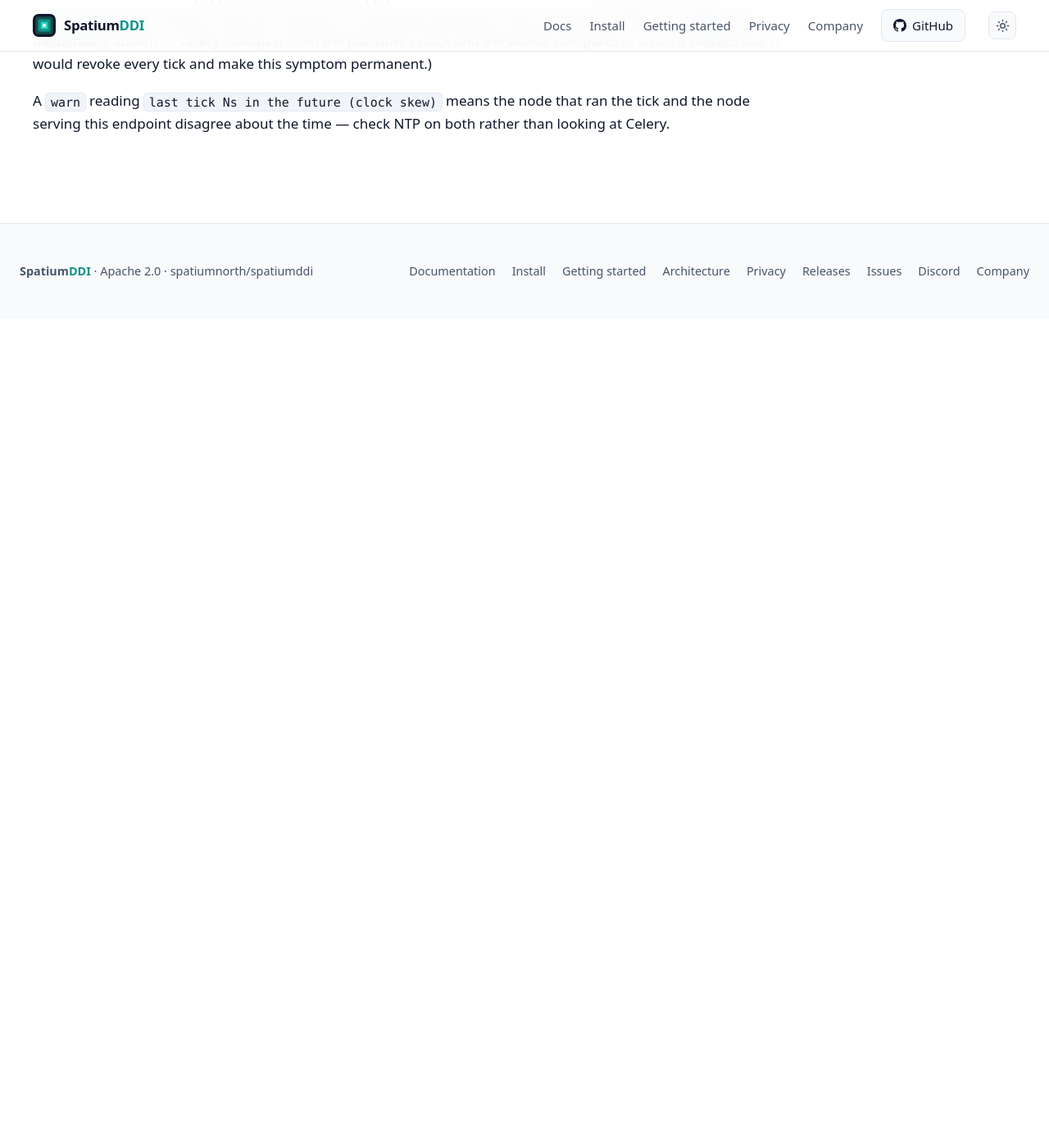
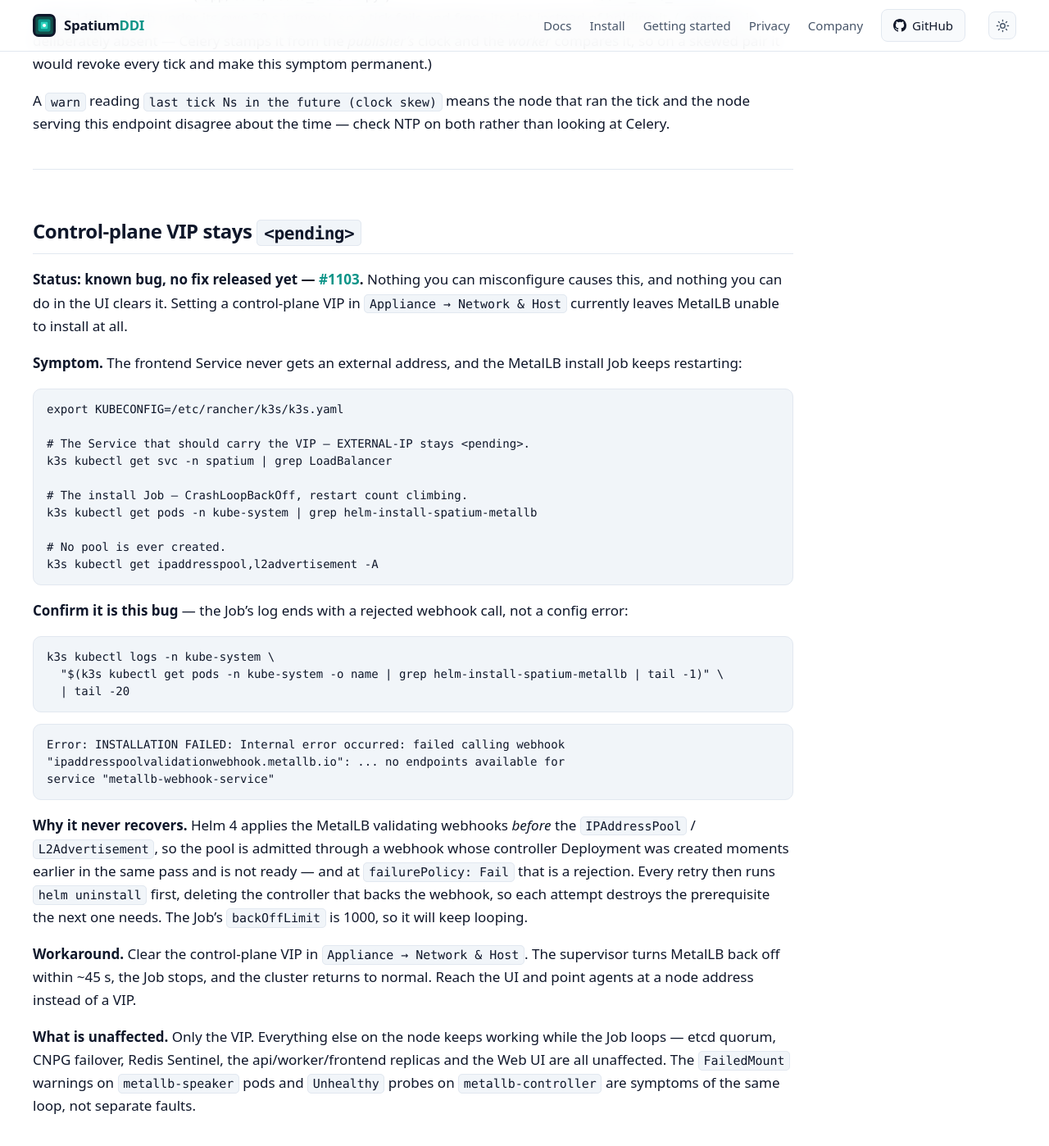
Before and after one commit to spatiumddi/spatiumddi, a Jekyll site: the page built from docs/TROUBLESHOOTING.md, in a window 1280 px wide and 1400 px high, scrolled down 7198 px. Shown: the whole window at 82% size. Built offline with Jekyll 4.4.1, drawn with Linux system fonts in a browser that asks for light colours; before the commit the page ends 7587 px from its top, so only the background shows below that.

Commit message:
docs: flag the control-plane VIP as broken where we tell operators to set it (#1105)
#1103 makes setting a control-plane VIP fail permanently, and three docs
describe it as working. TOPOLOGIES.md's Topology 7 bring-up is the sharp
one: step 4 says "set a MetalLB pool + a control-plane VIP. The frontend
moves onto the VIP" -- an operator following that hits a CrashLoopBackOff
and a Service stuck <pending>, with nothing anywhere saying it is known.

Documents the broken state; fixes nothing.

- TOPOLOGIES.md: a known-issue callout under the Topology 7 bring-up
  steps, plus an inline qualifier on the "One floating VIP" bullet above
  it, which states the VIP as working fact.
- APPLIANCE.md: same on the Phase 7c MetalLB/VIP section. Its description
  of the plumbing is still accurate -- the override really does reach the
  cluster -- so the callout says that and then says where it breaks,
  rather than implying the mechanism is wrong.
- TROUBLESHOOTING.md: a new recipe, "Control-plane VIP stays <pending>",
  which is where someone will actually look. Symptom, the three commands
  that confirm it (the Service, the Job, the absent CRs), the log line
  that distinguishes this from a config error, why it never recovers, the
  workaround (clear the VIP -- the supervisor disables MetalLB within
  ~45 s), and an explicit note that nothing else is affected, since the
  FailedMount and Unhealthy warnings it produces look like separate
  faults and are not.

The callouts are written to be deleted, not edited, when #1103 lands.

Co-authored-by: Claude Opus 5 (1M context) <noreply@anthropic.com>

````diff
--- a/docs/TROUBLESHOOTING.md
+++ b/docs/TROUBLESHOOTING.md
@@ -340,3 +340,64 @@ make this symptom permanent.)
 A `warn` reading `last tick Ns in the future (clock skew)` means the node
 that ran the tick and the node serving this endpoint disagree about the
 time — check NTP on both rather than looking at Celery.
+
+---
+
+## Control-plane VIP stays `<pending>`
+
+**Status: known bug, no fix released yet —
+[#1103](https://github.com/spatiumnorth/spatiumddi/issues/1103).** Nothing
+you can misconfigure causes this, and nothing you can do in the UI clears
+it. Setting a control-plane VIP in `Appliance → Network & Host` currently
+leaves MetalLB unable to install at all.
+
+**Symptom.** The frontend Service never gets an external address, and the
+MetalLB install Job keeps restarting:
+
+```bash
+export KUBECONFIG=/etc/rancher/k3s/k3s.yaml
+
+# The Service that should carry the VIP — EXTERNAL-IP stays <pending>.
+k3s kubectl get svc -n spatium | grep LoadBalancer
+
+# The install Job — CrashLoopBackOff, restart count climbing.
+k3s kubectl get pods -n kube-system | grep helm-install-spatium-metallb
+
+# No pool is ever created.
+k3s kubectl get ipaddresspool,l2advertisement -A
+```
+
+**Confirm it is this bug** — the Job's log ends with a rejected webhook
+call, not a config error:
+
+```bash
+k3s kubectl logs -n kube-system \
+  "$(k3s kubectl get pods -n kube-system -o name | grep helm-install-spatium-metallb | tail -1)" \
+  | tail -20
+```
+
+```
+Error: INSTALLATION FAILED: Internal error occurred: failed calling webhook
+"ipaddresspoolvalidationwebhook.metallb.io": ... no endpoints available for
+service "metallb-webhook-service"
+```
+
+**Why it never recovers.** Helm 4 applies the MetalLB validating webhooks
+*before* the `IPAddressPool` / `L2Advertisement`, so the pool is admitted
+through a webhook whose controller Deployment was created moments earlier
+in the same pass and is not ready — and at `failurePolicy: Fail` that is a
+rejection. Every retry then runs `helm uninstall` first, deleting the
+controller that backs the webhook, so each attempt destroys the
+prerequisite the next one needs. The Job's `backOffLimit` is 1000, so it
+will keep looping.
+
+**Workaround.** Clear the control-plane VIP in `Appliance → Network &
+Host`. The supervisor turns MetalLB back off within ~45 s, the Job stops,
+and the cluster returns to normal. Reach the UI and point agents at a node
+address instead of a VIP.
+
+**What is unaffected.** Only the VIP. Everything else on the node keeps
+working while the Job loops — etcd quorum, CNPG failover, Redis Sentinel,
+the api/worker/frontend replicas and the Web UI are all unaffected. The
+`FailedMount` warnings on `metallb-speaker` pods and `Unhealthy` probes on
+`metallb-controller` are symptoms of the same loop, not separate faults.
````
Also changed, not shown: docs/deployment/APPLIANCE.md (+9 -0 lines), docs/deployment/TOPOLOGIES.md (+16 -1 lines).
